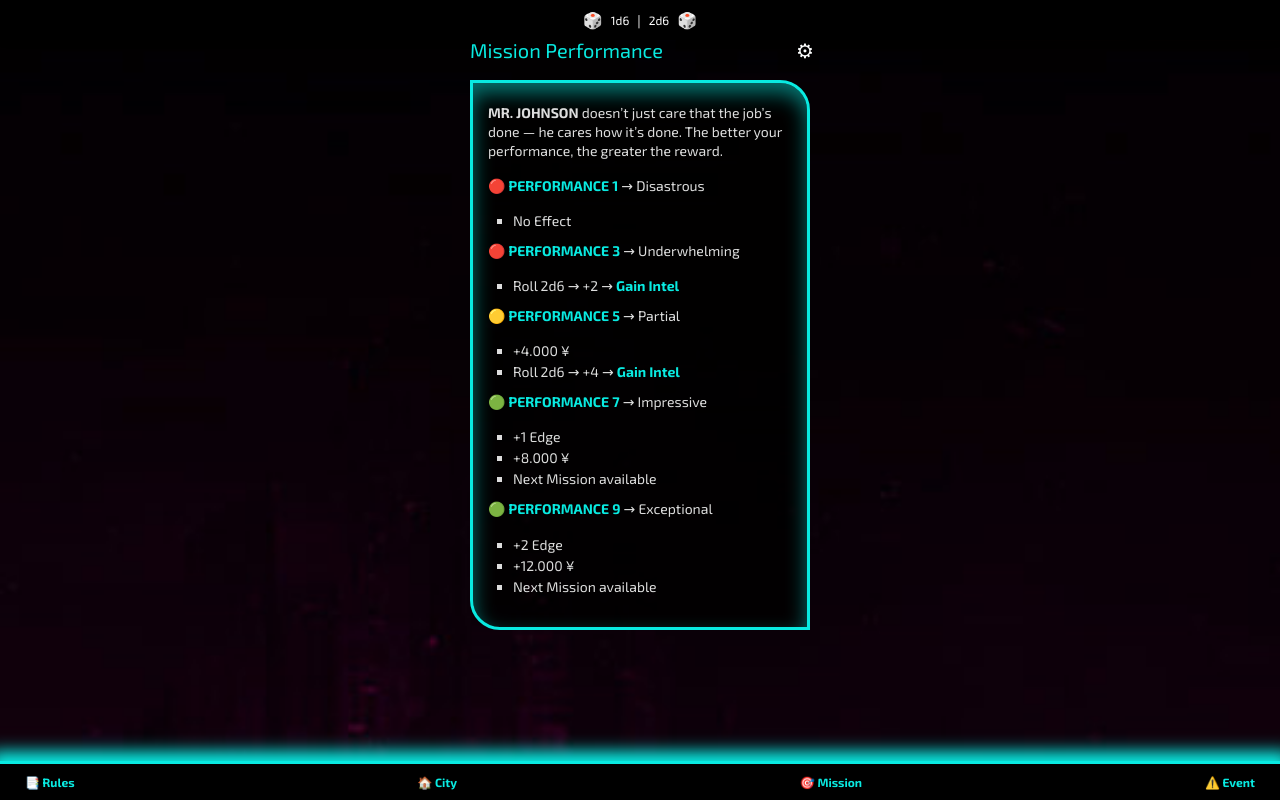
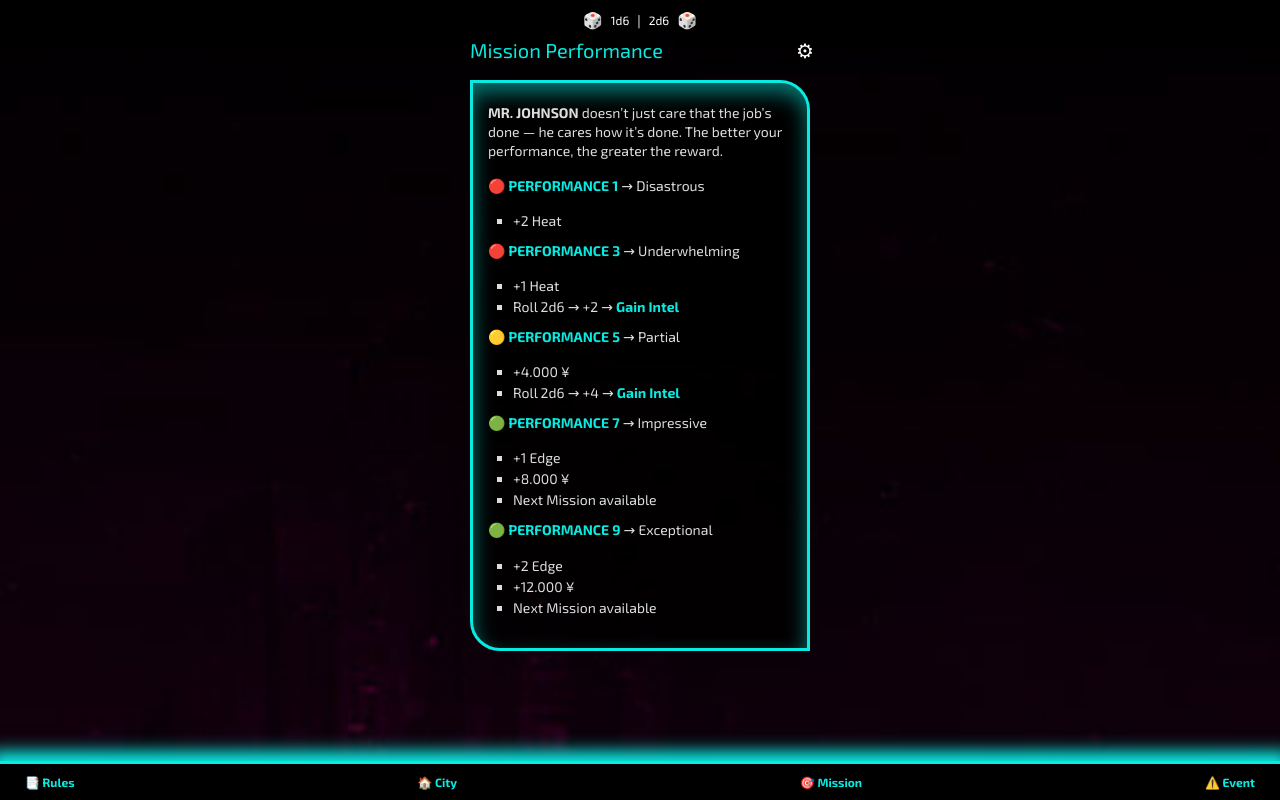
Before and after one commit to BroBuddy/shadowrun-neonhollow, a React (Vite) app: page /mission/performance in a window 1280 px wide. Built offline with nearby package versions, Linux system fonts and the light colour scheme; no server answers.

Commit message:
changed mission behaviour II

```diff
--- a/src/feature/mission/performanceData.ts
+++ b/src/feature/mission/performanceData.ts
@@ -5,13 +5,14 @@ const MissionPerformance: MissionPerformancesType[] = [
         id: 1,
         title: '🔴 Performance 1',
         level: 'Disastrous',
-        effects: [{ description: 'No Effect' }],
+        effects: [{ description: '+2 Heat' }],
     },
     {
         id: 2,
         title: '🔴 Performance 3',
         level: 'Underwhelming',
         effects: [
+            { description: '+1 Heat' },
             {
                 description: 'Roll 2d6 → +2 → Gain Intel',
                 link: '/intel',
```
